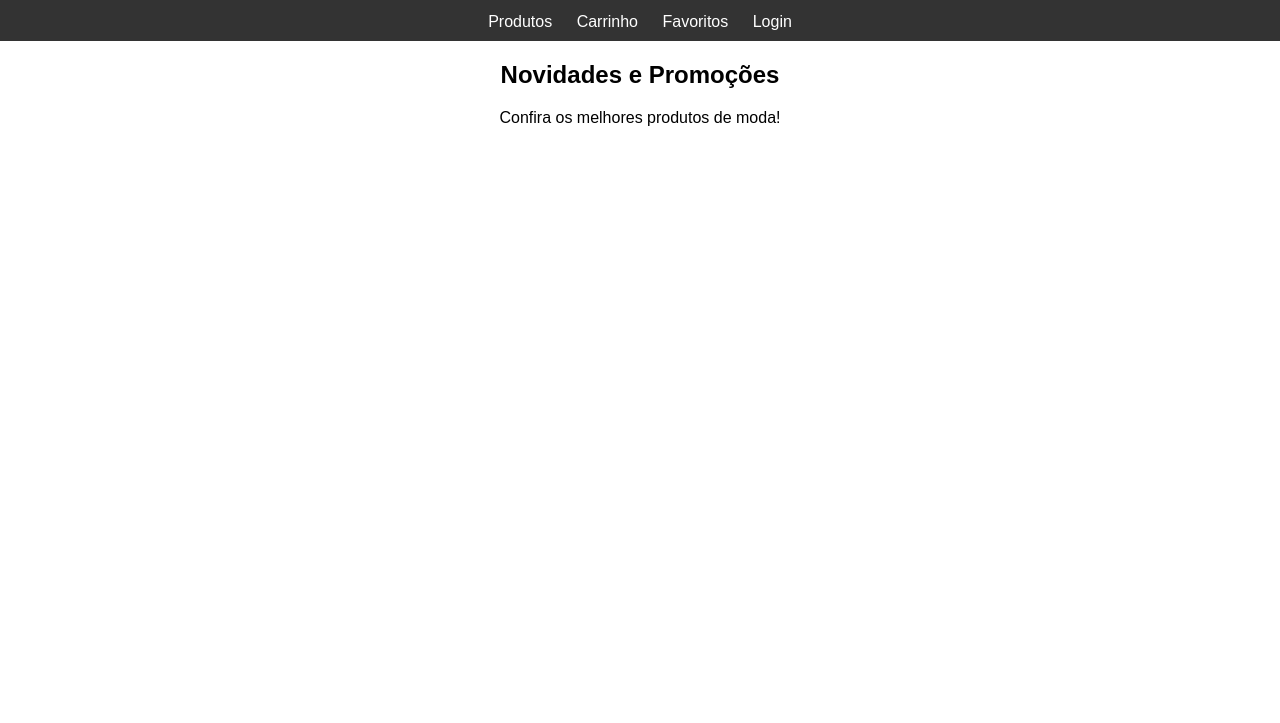
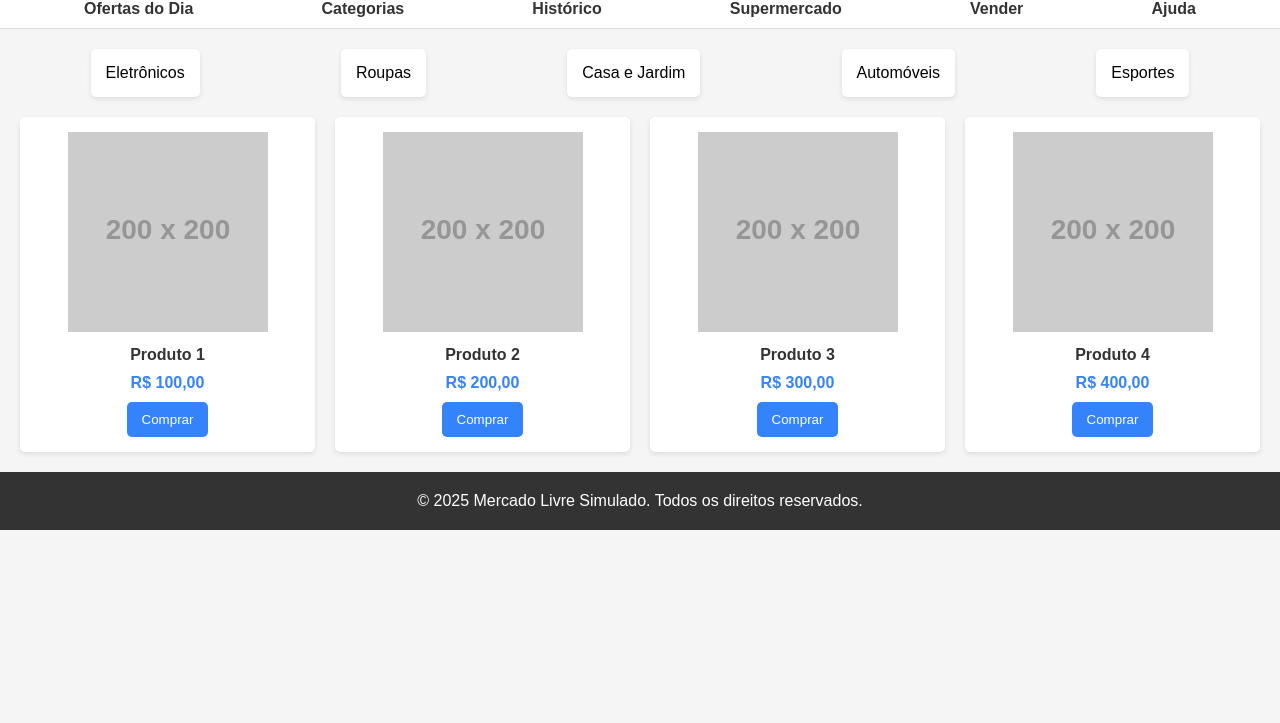
Before and after one commit to csilvadesweb/modelo, a website: page index.html in a window 1280 px wide. Shown: the part 77-800 px from the top of the page. Drawn offline with Linux system fonts and the light colour scheme; files that its build step writes are made by us from their sources; placeholder pictures from the web are drawn by us.

Commit message:
Update index.html

```diff
--- a/index.html
+++ b/index.html
@@ -3,22 +3,179 @@
 <head>
     <meta charset="UTF-8">
     <meta name="viewport" content="width=device-width, initial-scale=1.0">
-    <title>Loja Virtual</title>
-    <link rel="stylesheet" href="assets/css/style.css">
+    <title>Tem de Tudo</title>
+    <style>
+        * {
+            margin: 0;
+            padding: 0;
+            box-sizing: border-box;
+            font-family: Arial, sans-serif;
+        }
+        body {
+            background-color: #f5f5f5;
+        }
+        header {
+            display: flex;
+            justify-content: space-between;
+            align-items: center;
+            background-color: #ffe600;
+            padding: 10px 20px;
+        }
+        .logo {
+            font-size: 1.5rem;
+            font-weight: bold;
+            color: #333;
+        }
+        .search-bar {
+            display: flex;
+            width: 60%;
+        }
+        .search-bar input {
+            width: 100%;
+            padding: 10px;
+            border: 1px solid #ccc;
+            border-right: none;
+            border-radius: 4px 0 0 4px;
+        }
+        .search-bar button {
+            padding: 10px 20px;
+            border: none;
+            background-color: #3483fa;
+            color: #fff;
+            border-radius: 0 4px 4px 0;
+            cursor: pointer;
+        }
+        nav {
+            margin-top: 10px;
+            padding: 10px 20px;
+            background-color: #fff;
+            display: flex;
+            justify-content: space-around;
+            border-bottom: 1px solid #ddd;
+        }
+        nav a {
+            text-decoration: none;
+            color: #333;
+            font-weight: bold;
+        }
+        .categories {
+            margin: 20px;
+            display: flex;
+            justify-content: space-around;
+        }
+        .categories div {
+            background-color: #fff;
+            padding: 15px;
+            border-radius: 5px;
+            box-shadow: 0 2px 5px rgba(0, 0, 0, 0.1);
+            text-align: center;
+            cursor: pointer;
+            transition: transform 0.2s;
+        }
+        .categories div:hover {
+            transform: scale(1.05);
+        }
+        .products {
+            display: grid;
+            grid-template-columns: repeat(auto-fit, minmax(200px, 1fr));
+            gap: 20px;
+            margin: 20px;
+        }
+        .product {
+            background-color: #fff;
+            padding: 15px;
+            border-radius: 5px;
+            box-shadow: 0 2px 5px rgba(0, 0, 0, 0.1);
+            text-align: center;
+            transition: transform 0.2s;
+        }
+        .product img {
+            max-width: 100%;
+            height: auto;
+            margin-bottom: 10px;
+        }
+        .product h3 {
+            font-size: 1rem;
+            margin-bottom: 10px;
+            color: #333;
+        }
+        .product p {
+            font-size: 1rem;
+            color: #3483fa;
+            font-weight: bold;
+        }
+        .product button {
+            margin-top: 10px;
+            padding: 10px 15px;
+            border: none;
+            background-color: #3483fa;
+            color: white;
+            border-radius: 5px;
+            cursor: pointer;
+        }
+        .product button:hover {
+            background-color: #2968c8;
+        }
+        footer {
+            background-color: #333;
+            color: #fff;
+            text-align: center;
+            padding: 20px;
+            margin-top: 20px;
+        }
+    </style>
 </head>
 <body>
     <header>
-        <h1>Bem-vindo à Nossa Loja!</h1>
-        <nav>
-            <a href="loja.html">Produtos</a>
-            <a href="carrinho.html">Carrinho</a>
-            <a href="favoritos.html">Favoritos</a>
-            <a href="login.html">Login</a>
-        </nav>
+        <div class="logo">Tem de Tudo</div>
+        <div class="search-bar">
+            <input type="text" placeholder="Buscar produtos, marcas e muito mais...">
+            <button>Buscar</button>
+        </div>
     </header>
-    <main>
-        <h2>Novidades e Promoções</h2>
-        <p>Confira os melhores produtos de moda!</p>
-    </main>
+    <nav>
+        <a href="#">Ofertas do Dia</a>
+        <a href="#">Categorias</a>
+        <a href="#">Histórico</a>
+        <a href="#">Supermercado</a>
+<a href="#">Vender</a>
+<a href="#">Ajuda</a>
+    </nav>
+    <section class="categories">
+        <div>Eletrônicos</div>
+        <div>Roupas</div>
+        <div>Casa e Jardim</div>
+        <div>Automóveis</div>
+        <div>Esportes</div>
+    </section>
+    <section class="products">
+        <div class="product">
+            <img src="https://via.placeholder.com/200" alt="Produto 1">
+            <h3>Produto 1</h3>
+            <p>R$ 100,00</p>
+            <button>Comprar</button>
+        </div>
+        <div class="product">
+            <img src="https://via.placeholder.com/200" alt="Produto 2">
+            <h3>Produto 2</h3>
+            <p>R$ 200,00</p>
+            <button>Comprar</button>
+        </div>
+        <div class="product">
+            <img src="https://via.placeholder.com/200" alt="Produto 3">
+            <h3>Produto 3</h3>
+            <p>R$ 300,00</p>
+            <button>Comprar</button>
+        </div>
+        <div class="product">
+            <img src="https://via.placeholder.com/200" alt="Produto 4">
+            <h3>Produto 4</h3>
+            <p>R$ 400,00</p>
+            <button>Comprar</button>
+        </div>
+    </section>
+    <footer>
+        <p>&copy; 2025 Mercado Livre Simulado. Todos os direitos reservados.</p>
+    </footer>
 </body>
 </html>
```
